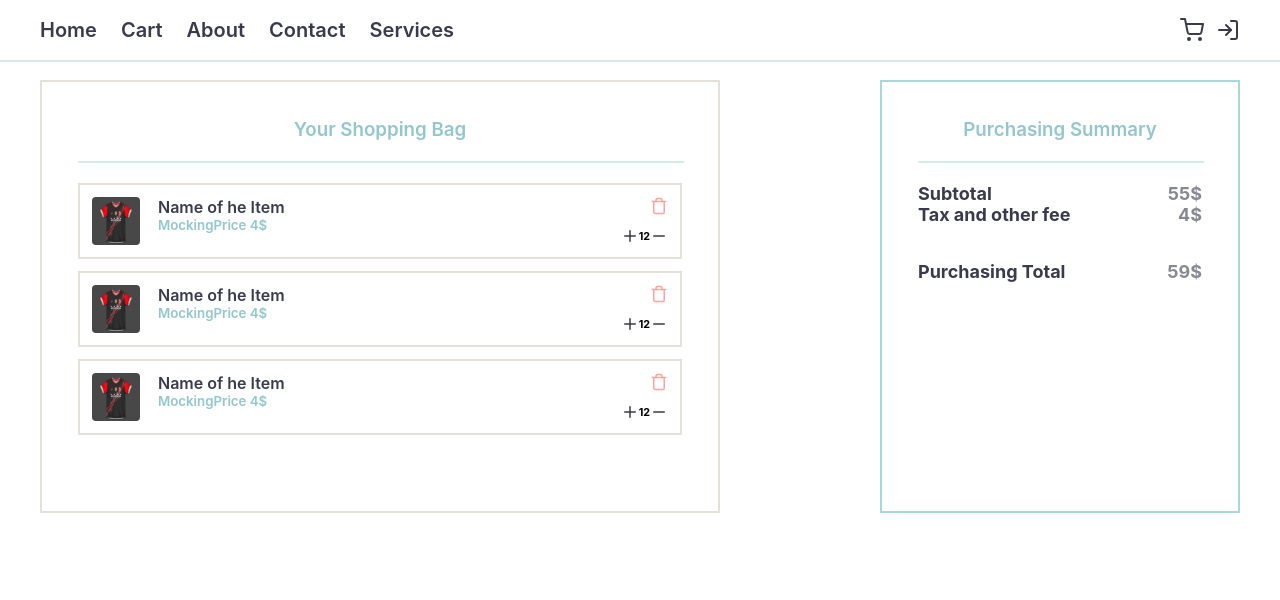
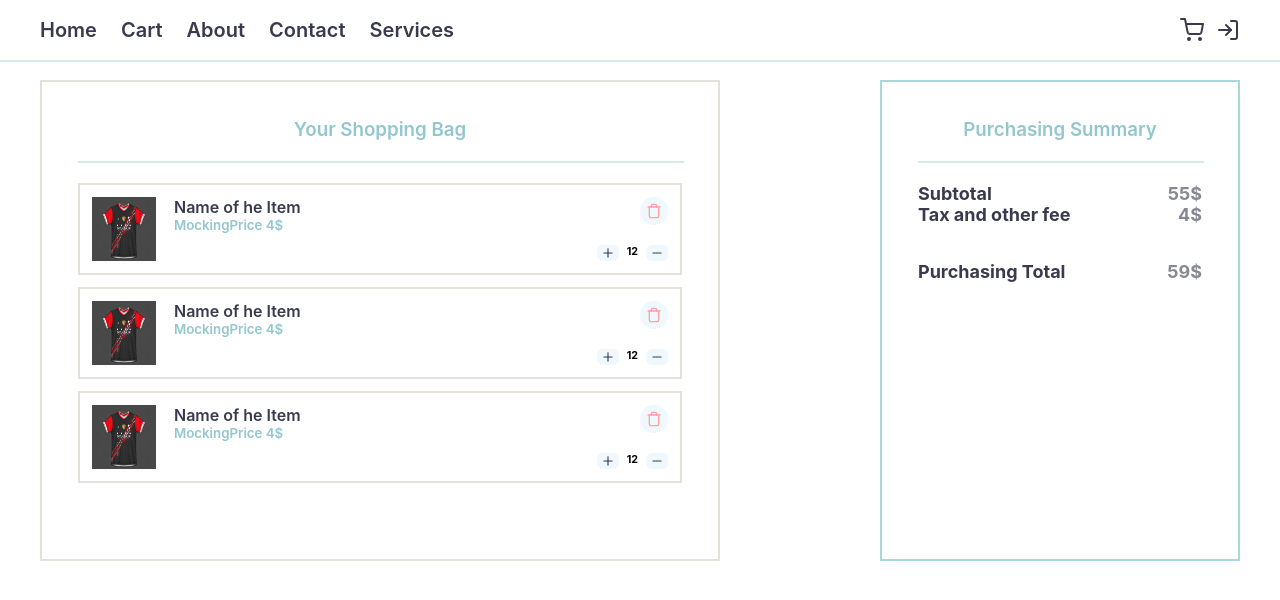
Before and after one commit to Dilshan-686/ITPM-Project, a React (Create React App) app: page /cart in a window 1280 px wide. Shown: the top 600 px of the page. Built offline with nearby package versions, Linux system fonts and the light colour scheme; no server answers; a web font is replaced by a local one.

Commit message:
styles update

```diff
--- a/src/components/atoms/icon/icon.jsx
+++ b/src/components/atoms/icon/icon.jsx
@@ -7,7 +7,14 @@ const Icon = ({ name, color, onClick, size }) => {
         <Style.IconContainer
             onClick={onClick}
             dangerouslySetInnerHTML={{ __html: getImageString }}
-            style={{ color: color, cursor: 'pointer', width: size, height: size }}
+            style={{
+                color: color,
+                cursor: 'pointer',
+                width: size,
+                height: size,
+                display: 'flex',
+                alignItems: 'center',
+            }}
         />
     );
 };
--- a/src/components/molecules/cartCard/cartCard.jsx
+++ b/src/components/molecules/cartCard/cartCard.jsx
@@ -12,14 +12,18 @@ const CartCard = ({ src }) => {
                     <h5>MockingPrice 4$</h5>
                 </Styles.TextSection>
                 <Styles.ButtonSection>
-                    <Styles.IconButton>
-                        <Icon name="trash" size={18} color="#FEA1A1" />
+                    <Styles.IconButton padding="6px">
+                        <Icon name="trash" size={16} color="#FEA1A1" />
                     </Styles.IconButton>
-                    <Styles.IconButton>
-                        <Icon name="plus" size={18} color="#3a3a4e" />
+                    <Styles.IconButtonList>
+                        <Styles.IconButton padding="1px 4px" border="6px">
+                            <Icon name="plus" size={14} color="#3a3a4e" />
+                        </Styles.IconButton>
                         <h6>12</h6>
-                        <Icon name="minus" size={18} color="#3a3a4e" />
-                    </Styles.IconButton>
+                        <Styles.IconButton padding="1px 4px" border="6px">
+                            <Icon name="minus" size={14} color="#3a3a4e" />
+                        </Styles.IconButton>
+                    </Styles.IconButtonList>
                 </Styles.ButtonSection>
             </Styles.CardItemDetailsSection>
         </Styles.CartCardContainer>
--- a/src/components/molecules/cartCard/styles.js
+++ b/src/components/molecules/cartCard/styles.js
@@ -4,17 +4,16 @@ export const CartCardContainer = styled.div`
     padding: 12px;
     display: flex;
     height: fit-content;
-    max-height: 60px;
+    max-height: 76px;
     background: #ffffff;
     gap: 18px;
     border: 2px solid #e5e1da;
 `;
 
 export const ImageContainer = styled.img`
-    height: 48px;
-    width: 48px;
+    height: 64px;
+    width: 64px;
     object-fit: fill;
-    border-radius: 4px;
 `;
 
 export const CardItemDetailsSection = styled.div`
@@ -32,6 +31,7 @@ export const CardItemDetailsSection = styled.div`
         color: #3a3a4e;
     }
     h5 {
+        display: flex;
         color: #92c7cf;
     }
 `;
@@ -41,7 +41,7 @@ export const TextSection = styled.div``;
 export const ButtonSection = styled.div`
     display: flex;
     flex-direction: column;
-    height: 48px;
+    height: 64px;
     justify-content: space-between;
     align-items: flex-end;
     h6 {
@@ -51,6 +51,16 @@ export const ButtonSection = styled.div`
 `;
 
 export const IconButton = styled.div`
+    align-items: center;
+    background: aliceblue;
+    border-radius: 50%;
+    align-items: center;
+    padding: ${({ padding }) => padding};
+    border-radius: ${({ border }) => border};
+`;
+
+export const IconButtonList = styled.div`
+    height: fit-content;
     display: flex;
-    align-items: center;
+    gap: 8px;
 `;
--- a/src/shared/cartStorageService.js
+++ b/src/shared/cartStorageService.js
@@ -0,0 +1,3 @@
+// const cartStorageService =()=>{
+//   localStorage.setItem('')
+// }
```
